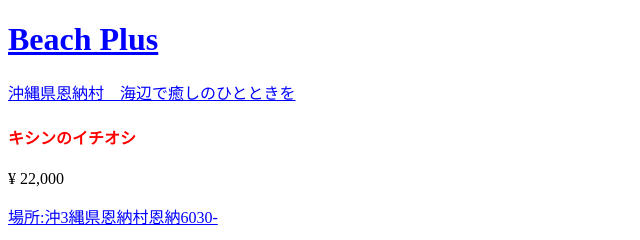
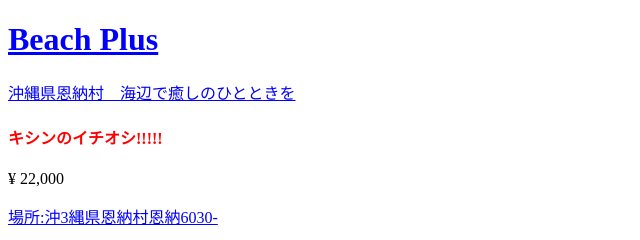
Before and after one commit to ksn-design/inn, a plain HTML site: page index.html in a window 1280 px wide. Shown: the top 240 px of the page, 0-640 px from the left. Drawn offline with Linux system fonts and the light colour scheme; grey boxes are pictures that could not be loaded.

Commit message:
Update index.html

```diff
--- a/index.html
+++ b/index.html
@@ -14,7 +14,7 @@
         <h1 class="name">Beach Plus</h1>
         <p>沖縄県恩納村　海辺で癒しのひとときを</p>
     </a>
-    <h4>キシンのイチオシ</h4>
+    <h4>キシンのイチオシ!!!!!</h4>
     <p class="amount">¥ 22,000</p>
     <p class="access"><a href="https://www.google.com/maps/place/%E3%80%92904-0411+%E6%B2%96%E7%B8%84%E7%9C%8C%E5%9B%BD%E9%A0%AD%E9%83%A1%E6%81%A9%E7%B4%8D%E6%9D%91%E6%81%A9%E7%B4%8D%EF%BC%96%EF%BC%90%EF%BC%93%EF%BC%90%E2%88%92%EF%BC%93/@26.4926928,127.833189,15.1z/data=!4m5!3m4!1s0x34e504814c19969b:0x6f14a9bfb0314f10!8m2!3d26.4928989!4d127.8469148">場所:沖3縄県恩納村恩納6030-</a></p>
     <img src="https://vacation-stay-jp.imgix.net/public/photo/5422/39703_1563075940/138377_large.png?auto=format&auto=compress&w=1440&dpr=2" alt="">
```
